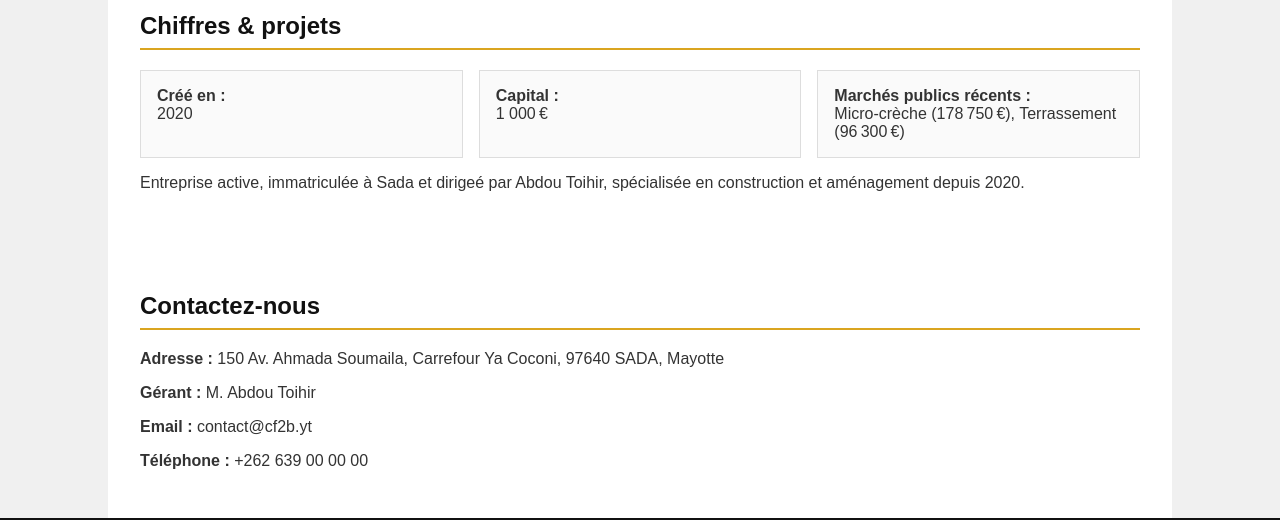
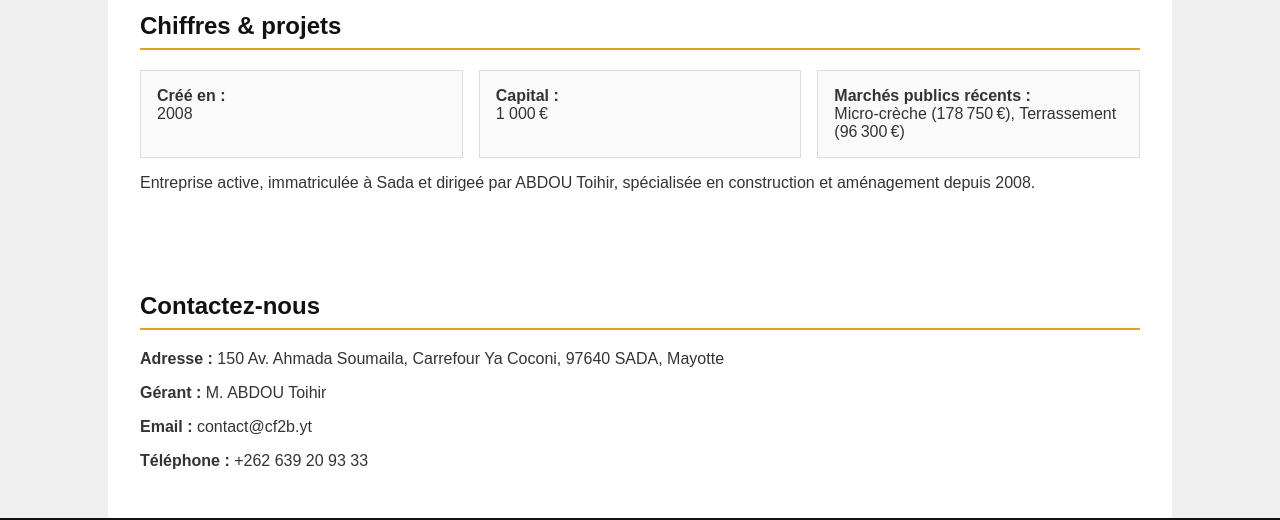
Before and after one commit to CF2B/cf2b, a plain HTML site: page index.html in a window 1280 px wide. Shown: the part 793-1313 px from the top of the page. Drawn offline with Linux system fonts and the light colour scheme.

Commit message:
Update index.html

```diff
--- a/index.html
+++ b/index.html
@@ -54,19 +54,19 @@
   <section class="container" id="projets">
     <h2>Chiffres & projets</h2>
     <div class="stats">
-      <div><strong>Créé en :</strong><br>2020</div>
+      <div><strong>Créé en :</strong><br>2008</div>
       <div><strong>Capital :</strong><br>1 000 €</div>
       <div><strong>Marchés publics récents :</strong><br>Micro-crèche (178 750 €), Terrassement (96 300 €)</div>
     </div>
-    <p>Entreprise active, immatriculée à Sada et dirigeé par Abdou Toihir, spécialisée en construction et aménagement depuis 2020.</p>
+    <p>Entreprise active, immatriculée à Sada et dirigeé par ABDOU Toihir, spécialisée en construction et aménagement depuis 2008.</p>
   </section>
 
   <section class="container" id="contact">
     <h2>Contactez-nous</h2>
     <p><strong>Adresse :</strong> 150 Av. Ahmada Soumaila, Carrefour Ya Coconi, 97640 SADA, Mayotte</p>
-    <p><strong>Gérant :</strong> M. Abdou Toihir</p>
+    <p><strong>Gérant :</strong> M. ABDOU Toihir</p>
     <p><strong>Email :</strong> contact@cf2b.yt</p>
-    <p><strong>Téléphone :</strong> +262 639 00 00 00</p>
+    <p><strong>Téléphone :</strong> +262 639 20 93 33</p>
   </section>
 
   <footer>
```
